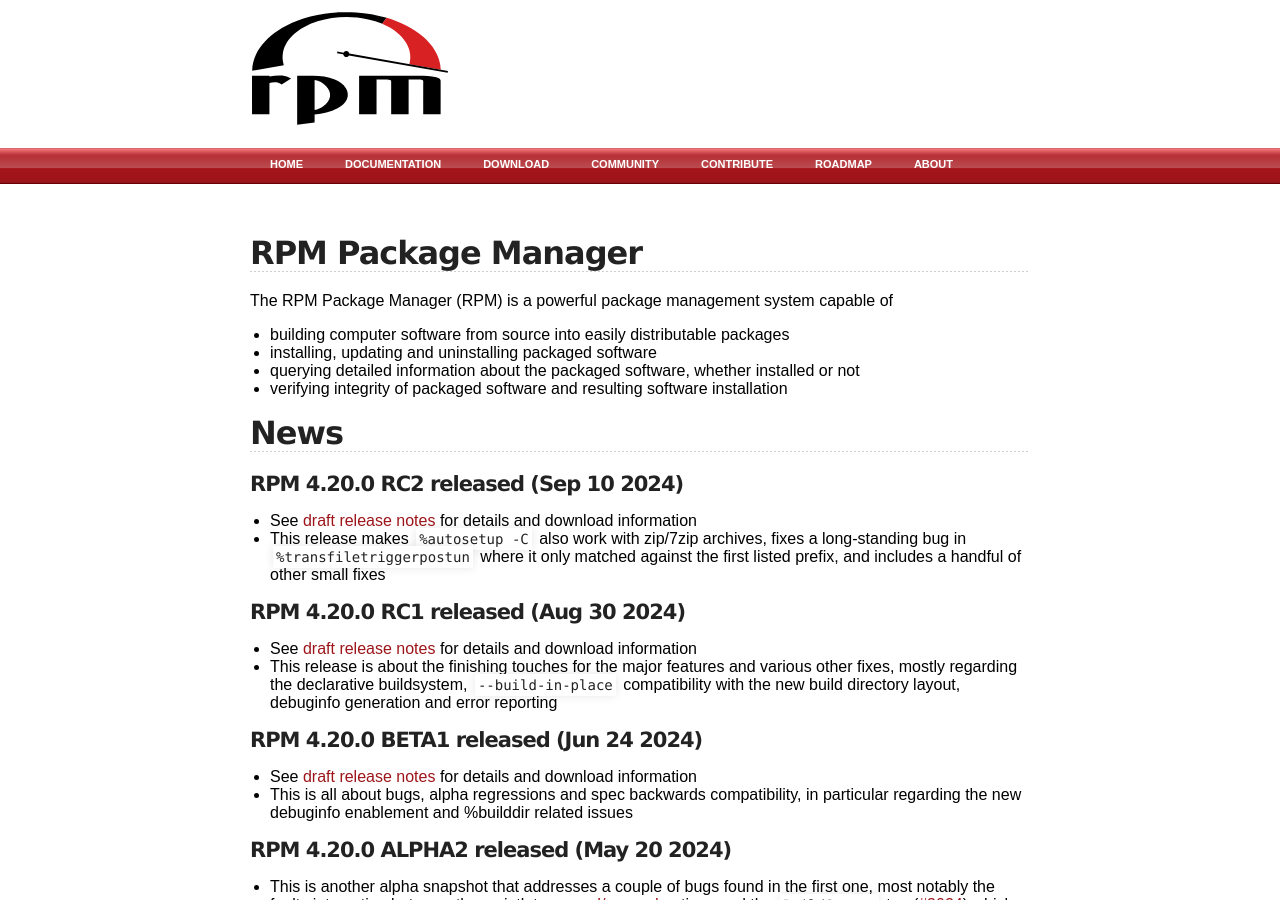
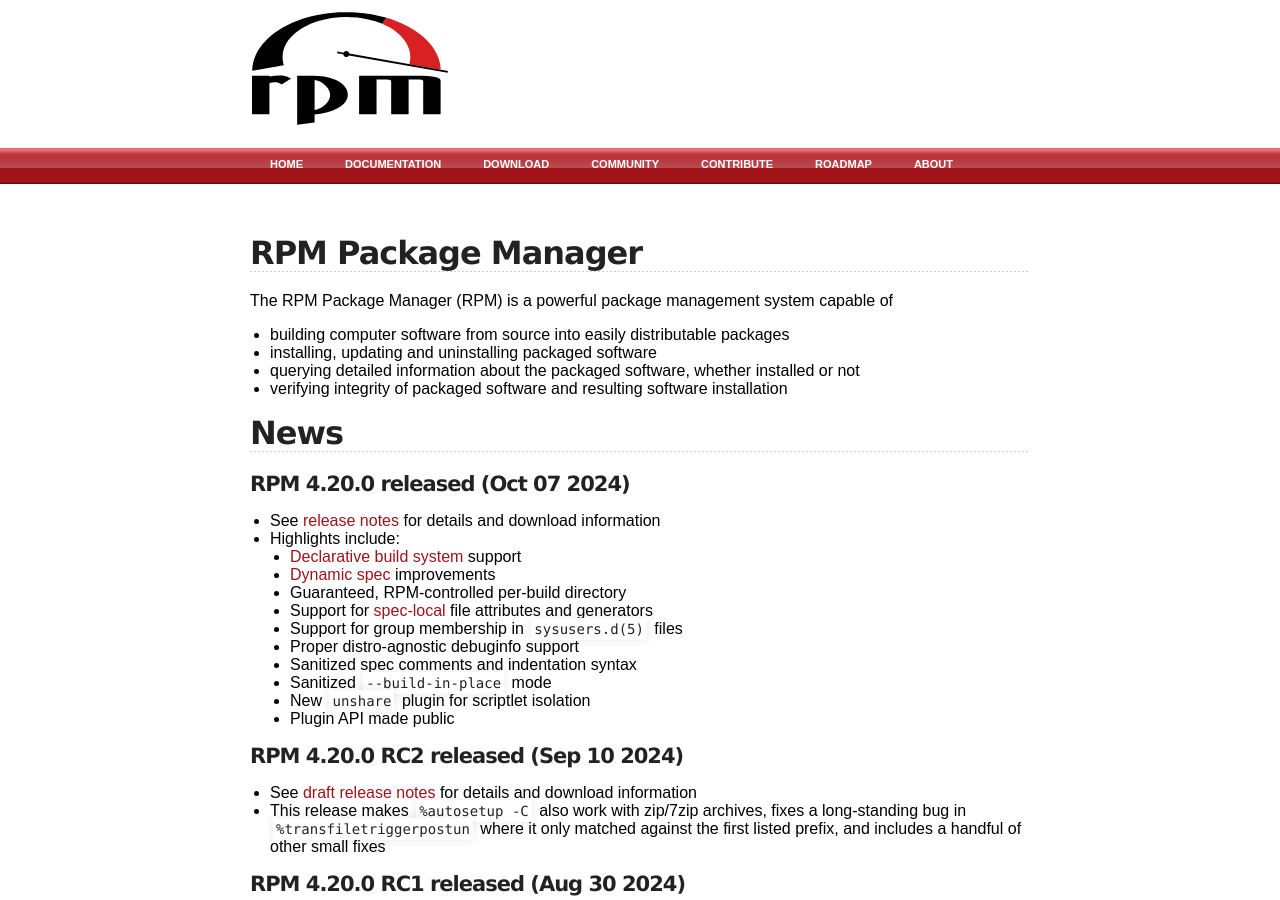
Before and after one commit to rpm-software-management/rpm-web, a Jekyll site: the page built from index.md, in a window 1280 px wide and 900 px high. Built offline with Jekyll 4.4.1, drawn with Linux system fonts in a browser that asks for light colours.

```diff
--- a/index.md
+++ b/index.md
@@ -15,6 +15,20 @@ capable of
 * verifying integrity of packaged software and resulting software installation
 
 ## News
+
+#### RPM 4.20.0 released (Oct 07 2024)
+* See [release notes](wiki/Releases/4.20.0) for details and download information
+* Highlights include:
+    * [Declarative build system](https://rpm-software-management.github.io/rpm/manual/buildsystem.html) support
+    * [Dynamic spec](https://rpm-software-management.github.io/rpm/manual/dynamic_specs.html) improvements
+    * Guaranteed, RPM-controlled per-build directory
+    * Support for [spec-local](https://rpm-software-management.github.io/rpm/manual/dependency_generators.html#using-file-attributes-in-their-own-package) file attributes and generators
+    * Support for group membership in `sysusers.d(5)` files
+    * Proper distro-agnostic debuginfo support
+    * Sanitized spec comments and indentation syntax
+    * Sanitized `--build-in-place` mode
+    * New `unshare` plugin for scriptlet isolation
+    * Plugin API made public
 
 #### RPM 4.20.0 RC2 released (Sep 10 2024)
 * See [draft release notes](wiki/Releases/4.20.0) for details and download information
```
Also changed, not shown: download.md (+4 -1 lines), timeline.md (+14 -0 lines), wiki/Releases/4.20.0.md (+2 -2 lines).
